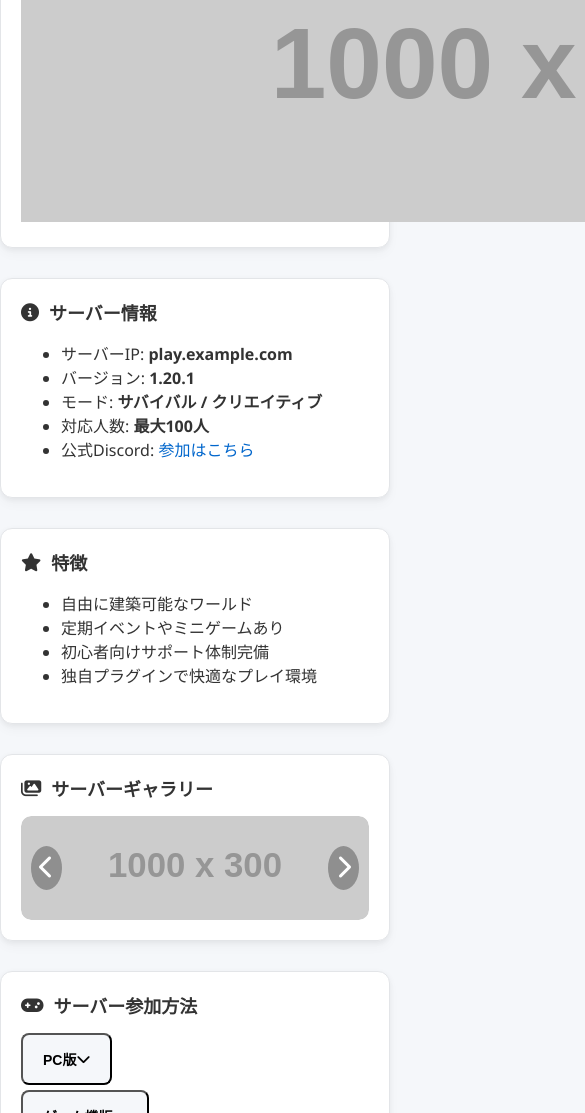
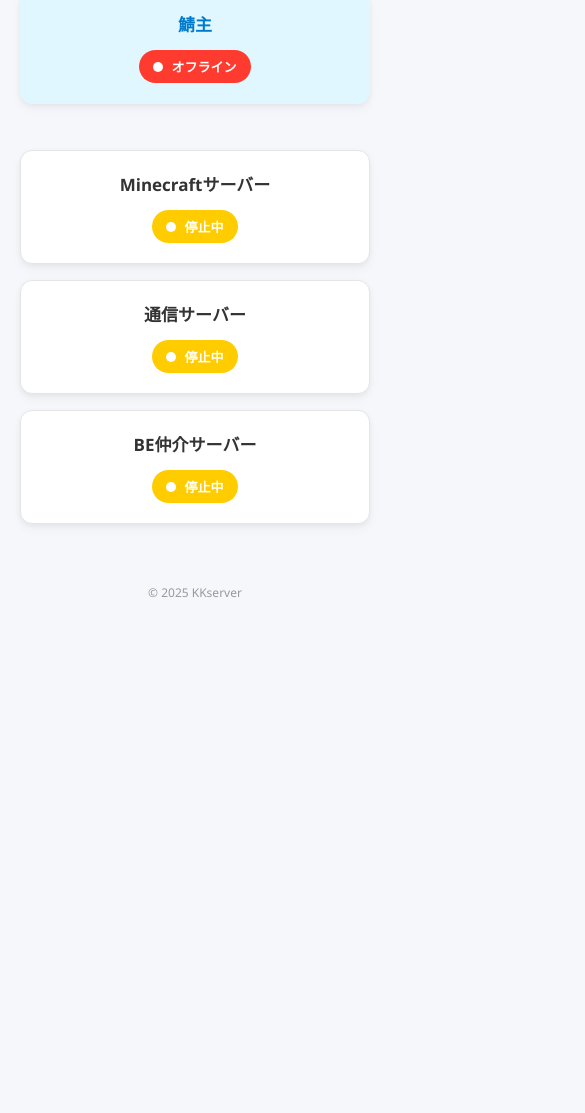
Before and after one commit to KaziKi-JP/status, a plain HTML site: page index.html in a window 390 px wide. Shown: the part 182-1295 px from the top of the page, 585 px wide, since content can reach past the window. After the commit the page ends 844 px from the top, so only its background shows below. Drawn offline with Linux system fonts and the light colour scheme; placeholder pictures from the web are drawn by us.

Commit message:
Update index.html

```diff
--- a/index.html
+++ b/index.html
@@ -2,30 +2,19 @@
 <html lang="ja">
 <head>
   <meta charset="UTF-8">
-<meta name="viewport" content="width=device-width, initial-scale=1.0">
-<title>Minecraft サーバー紹介</title>
-<link rel="stylesheet" href="https://cdnjs.cloudflare.com/ajax/libs/font-awesome/6.4.0/css/all.min.css">
+  <meta name="viewport" content="width=device-width, initial-scale=1">
+  <meta name="robots" content="noindex">
+  <meta name="theme-color" content="#34c759">
+  <title>サービス稼働状況</title>
 
   <style>
-/* ========= 基本 ========= */
+    /* ==== 既存の CSS そのまま ==== */
     body {
       font-family: "Segoe UI", Roboto, "Helvetica Neue", Arial, sans-serif;
       background: #f5f7fa;
       margin: 0;
       color: #333;
     }
-main {
-  margin-top: 83px; /* ヘッダー固定分 */
-}
-a {
-  color: #0066cc;
-  text-decoration: none;
-}
-a:hover {
-  text-decoration: underline;
-}
-
-/* ========= ヘッダー ========= */
     header {
       position: fixed;
       top: 0;
@@ -47,13 +36,48 @@ header p {
       color: #666;
     }
 
-/* ========= カードデザイン（kaziki-style） ========= */
-.card {
+    .global-status {
+      margin-top: 83px;
+      text-align: center;
+      padding: 14px 0;
+      font-weight: 600;
+      color: #fff;
+      font-size: 15px;
+      display: flex;
+      justify-content: center;
+      align-items: center;
+      gap: 8px;
+    }
+
+    .up    { background: #34c759; }
+    .down  { background: #ff3b30; }
+    .nomal { background: #ffb900; }
+    .maint { background: #ffcc00; color: #333; }
+
+    .status-dot {
+      width: 10px;
+      height: 10px;
+      background: currentColor;
+      border-radius: 50%;
+    }
+
+    .service-list {
+      max-width: 780px;
+      margin: 40px auto;
+      padding: 0 20px;
+      display: flex;
+      flex-direction: column;
+      gap: 16px;
+    }
+
+    .status-card {
       background: #fff;
       border-radius: 12px;
       border: 1px solid #e3e5e8;
       padding: 22px 28px;
-  margin-bottom: 30px;
+      display: flex;
+      justify-content: space-between;
+      align-items: center;
       box-shadow:
         0 2px 6px rgba(0,0,0,0.06),
         0 6px 12px rgba(0,0,0,0.03);
@@ -61,213 +85,116 @@ header p {
       transform: translateY(8px);
       animation: fadeSlide 0.6s ease-out forwards;
     }
+
+    .status-card.special {
+      background: #e0f7ff;
+      border-color: #e0f7ff;
+      margin-bottom: 30px;
+    }
+    .status-card.special .service-name {
+      color: #007acc;
+    }
+
     @keyframes fadeSlide {
       to {
         opacity: 1;
         transform: translateY(0);
       }
     }
-.card h2 {
-  display: flex;
-  align-items: center;
-  gap: 10px;
+
+    .service-name {
       font-size: 18px;
       font-weight: 600;
-  margin-top: 0;
     }
 
-/* ========= アコーディオン ========= */
-.accordion {
-  background: #f5f7fa;
-  cursor: pointer;
-  padding: 14px 20px;
-  margin-bottom: 5px;
-  border-radius: 8px;
-  display: flex;
-  justify-content: space-between;
+    .badge {
+      display: inline-flex;
       align-items: center;
+      gap: 8px;
+      padding: 8px 18px;
+      border-radius: 20px;
+      font-size: 14px;
       font-weight: 600;
-  font-size: 15px;
-}
-.accordion i {
-  transition: transform 0.3s;
-}
-.accordion.active i {
-  transform: rotate(180deg);
-}
-.panel {
-  display: none;
-  padding: 0 20px 15px;
-  background: #fff;
-  border-radius: 8px;
-  margin-bottom: 15px;
+      color: #fff;
+      backdrop-filter: blur(4px);
     }
 
-/* ========= ギャラリー ========= */
-.slider {
-  position: relative;
-  overflow: hidden;
-  border-radius: 10px;
-  margin-top: 15px;
+    @media (max-width: 600px) {
+      .status-card {
+        flex-direction: column;
+        text-align: center;
+        gap: 14px;
+        padding: 20px 20px;
       }
-.slides {
-  display: flex;
-  transition: transform 0.5s ease-in-out;
+      .service-name { font-size: 17px; }
+      .badge { font-size: 13px; padding: 7px 14px; }
     }
-.slides img {
-  width: 100%;
-  flex-shrink: 0;
-  border-radius: 10px;
-}
-.prev, .next {
-  position: absolute;
-  top: 50%;
-  transform: translateY(-50%);
-  background: rgba(0,0,0,0.3);
-  border: none;
-  color: #fff;
-  font-size: 1.5em;
-  padding: 8px;
-  cursor: pointer;
-  border-radius: 50%;
-  z-index: 10;
-}
-.prev:hover, .next:hover {
-  background: rgba(0,0,0,0.5);
-}
-.prev { left: 10px; }
-.next { right: 10px; }
 
-/* ========= レスポンシブ ========= */
-@media (max-width: 600px) {
-  .card {
-    padding: 20px;
-  }
-  .accordion {
-    font-size: 14px;
-  }
+    footer {
+      margin-top: 60px;
+      text-align: center;
+      font-size: 12px;
+      color: #999;
+      padding-bottom: 30px;
     }
   </style>
 </head>
 
 <body>
   <header>
-  <h1>My Minecraft Server</h1>
-  <p>楽しいマルチプレイサーバーへようこそ！</p>
+    <h1>サービス稼働状況</h1>
+    <p id="updated">最終更新: 読み込み中...</p>
   </header>
 
-<main>
-<div class="container">
-
-  <!-- サーバーバナー -->
-  <div class="card">
-    <img src="https://via.placeholder.com/1000x300?text=Server+Banner" alt="サーバーバナー">
+  <div id="globalStatus" class="global-status">
+    <span class="status-dot"></span>読み込み中...
   </div>
 
-  <!-- サーバー情報 -->
-  <div class="card">
-    <h2><i class="fas fa-info-circle"></i> サーバー情報</h2>
-    <ul>
-      <li>サーバーIP: <strong>play.example.com</strong></li>
-      <li>バージョン: <strong>1.20.1</strong></li>
-      <li>モード: <strong>サバイバル / クリエイティブ</strong></li>
-      <li>対応人数: <strong>最大100人</strong></li>
-      <li>公式Discord: <a href="#">参加はこちら</a></li>
-    </ul>
-  </div>
+  <div class="service-list" id="serviceList"></div>
 
-  <!-- 特徴 -->
-  <div class="card">
-    <h2><i class="fas fa-star"></i> 特徴</h2>
-    <ul>
-      <li>自由に建築可能なワールド</li>
-      <li>定期イベントやミニゲームあり</li>
-      <li>初心者向けサポート体制完備</li>
-      <li>独自プラグインで快適なプレイ環境</li>
-    </ul>
-  </div>
-
-  <!-- ギャラリー -->
-  <div class="card">
-    <h2><i class="fas fa-images"></i> サーバーギャラリー</h2>
-    <div class="slider">
-      <div class="slides">
-        <img src="https://via.placeholder.com/1000x300?text=Screenshot+1" alt="スクリーンショット1">
-        <img src="https://via.placeholder.com/1000x300?text=Screenshot+2" alt="スクリーンショット2">
-        <img src="https://via.placeholder.com/1000x300?text=Screenshot+3" alt="スクリーンショット3">
-      </div>
-      <button class="prev"><i class="fas fa-chevron-left"></i></button>
-      <button class="next"><i class="fas fa-chevron-right"></i></button>
-    </div>
-  </div>
-
-  <!-- サーバー参加方法 -->
-  <div class="card">
-    <h2><i class="fas fa-gamepad"></i> サーバー参加方法</h2>
-
-    <button class="accordion">PC版 <i class="fas fa-chevron-down"></i></button>
-    <div class="panel">
-      <ul>
-        <li>1. Minecraftを起動<br><img src="https://via.placeholder.com/800x200?text=PC+Step+1" alt="PC Step 1"></li>
-        <li>2. マルチプレイ → サーバーを追加<br><img src="https://via.placeholder.com/800x200?text=PC+Step+2" alt="PC Step 2"></li>
-        <li>3. IPを入力: <strong>play.example.com</strong><br><img src="https://via.placeholder.com/800x200?text=PC+Step+3" alt="PC Step 3"></li>
-      </ul>
-    </div>
-
-    <button class="accordion">ゲーム機版 <i class="fas fa-chevron-down"></i></button>
-    <div class="panel">
-      <ul>
-        <li>1. Minecraftを起動<br><img src="https://via.placeholder.com/800x200?text=Console+Step+1" alt="Console Step 1"></li>
-        <li>2. サーバーを追加<br><img src="https://via.placeholder.com/800x200?text=Console+Step+2" alt="Console Step 2"></li>
-      </ul>
-    </div>
-
-  </div>
-
-  <!-- サーバー製作所 -->
-  <div class="card">
-    <h2><i class="fas fa-users"></i> サーバー製作所プロフィール</h2>
-    <div style="display:flex; gap:20px; flex-wrap:wrap;">
-      <div style="flex:1 1 200px; text-align:center;">
-        <img src="https://via.placeholder.com/150" alt="メンバー1" style="border-radius:50%; margin-bottom:10px;">
-        <h3>メンバー1</h3>
-        <p>サーバー管理者 / 建築担当</p>
-      </div>
-    </div>
-  </div>
-
-</div>
-</main>
+  <footer>© 2025 KKserver</footer>
 
   <script>
-// アコーディオン
-const acc = document.querySelectorAll('.accordion');
-acc.forEach(a => {
-  a.addEventListener('click', () => {
-    a.classList.toggle('active');
-    const panel = a.nextElementSibling;
-    panel.style.display = (panel.style.display === "block") ? "none" : "block";
+    // ==== status.json を読み込む ====
+    fetch("status.json")
+      .then(res => res.json())
+      .then(data => {
+        // ◆ 最終更新
+        document.getElementById("updated").textContent =
+          "最終更新: " + data.updated;
+
+        // ◆ 全体ステータス
+        const gs = document.getElementById("globalStatus");
+        gs.className = "global-status " + data.global.status;
+        gs.innerHTML = `
+          <span class="status-dot"></span>
+          ${data.global.label}
+        `;
+
+        // ◆ サービス一覧を生成
+        const list = document.getElementById("serviceList");
+        list.innerHTML = "";
+
+        data.services.forEach(service => {
+          const card = document.createElement("div");
+          card.className = "status-card" + (service.special ? " special" : "");
+
+          card.innerHTML = `
+            <div class="service-name">${service.name}</div>
+            <div class="badge ${service.status}">
+              <span class="status-dot"></span>${service.label}
+            </div>
+          `;
+
+          list.appendChild(card);
         });
+      })
+      .catch(err => {
+        console.error("JSON読み込みエラー:", err);
+        document.getElementById("globalStatus").innerHTML =
+          "<span class='status-dot'></span>ステータス取得エラー";
       });
+  </script>
 
-// スライダー
-let slideIndex = 0;
-const slidesContainer = document.querySelector('.slides');
-const slides = document.querySelectorAll('.slides img');
-const totalSlides = slides.length;
-
-function updateSlider() {
-  const width = slides[0].clientWidth;
-  slidesContainer.style.transform = `translateX(-${slideIndex * width}px)`;
-}
-document.querySelector('.next').addEventListener('click', () => {
-  slideIndex = (slideIndex + 1) % totalSlides; updateSlider();
-});
-document.querySelector('.prev').addEventListener('click', () => {
-  slideIndex = (slideIndex - 1 + totalSlides) % totalSlides; updateSlider();
-});
-setInterval(() => { slideIndex = (slideIndex + 1) % totalSlides; updateSlider(); }, 4000);
-window.addEventListener('resize', updateSlider);
-</script>
 </body>
 </html>
```
Lines whose indentation alone changed are shown as unchanged.
